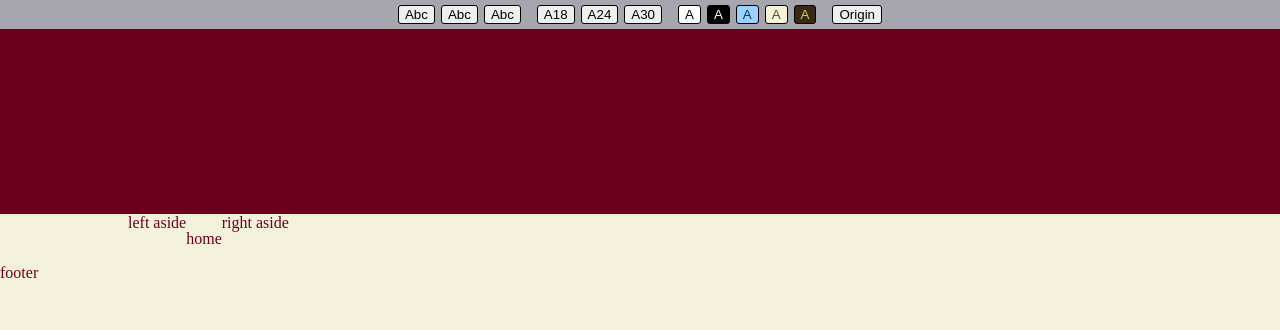
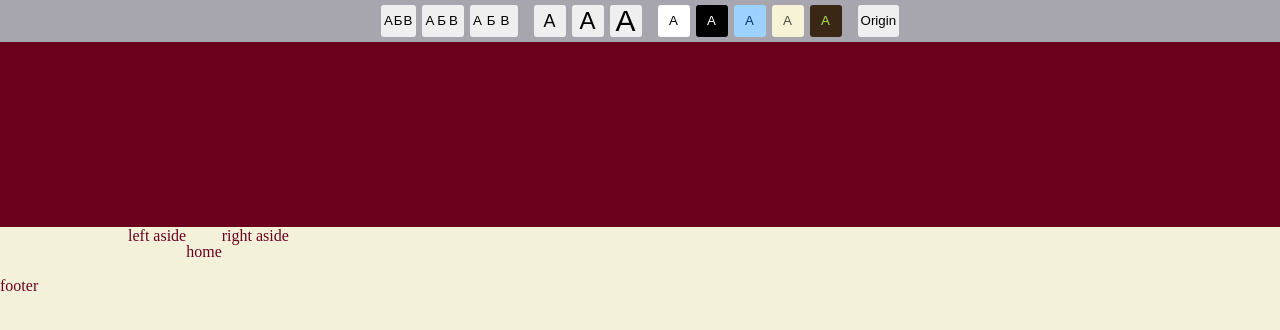
Before and after one commit to FoxTail25/liart-sw-next, a Next.js app: page / in a window 1280 px wide. Shown: the top 330 px of the page. Built offline with nearby package versions, Linux system fonts and the light colour scheme.

Commit message:
test _document

```diff
--- a/components/layout.jsx
+++ b/components/layout.jsx
@@ -1,4 +1,4 @@
-import Header from "./layout/header";
+import Header from "./layout/header/header";
 
 export default function Layout({ children }) {
 
--- a/components/layout/header.jsx
+++ b/components/layout/header/header.jsx
@@ -1,5 +1,5 @@
-import Sw_menu from "../ui/sw_menu";
-import h from '../../style/layout/header.module.scss'
+import Sw_menu from '../../ui/sw_menu/sw_menu'
+import h from './header.module.scss'
 
 export default function Header() {
 
--- a/components/ui/sw_font_btn.js
+++ /dev/null
@@ -1,6 +0,0 @@
-export default function Sw_font_btn(props) {
-
-    console.log(props)
-
-    return <button>A</button>
-}
--- /dev/null
+++ b/components/ui/sw_font_btn/sw_font_btn.jsx
@@ -0,0 +1,18 @@
+export default function Sw_font_btn(props) {
+
+    const { name, property, description, func, content } = props
+
+    // console.log(name, property, description, func, content)
+    let s = { [name]: property }
+
+    function changeFont() {
+        func(property)
+    }
+
+    return <button
+        style={s}
+        title={props.description}
+        onClick={changeFont}>
+        {content}
+    </button>
+}
--- a/components/ui/sw_menu.jsx
+++ /dev/null
@@ -1,136 +0,0 @@
-import useTheme from "../../hooks/useTheme"
-import useThemeFonts from "../../hooks/useThemeFonts"
-import useThemeLs from "../../hooks/useThemeLs"
-import sw from '../../style/layout/sw_menu.module.scss'
-import Sw_buttonColor from "./sw_color_btn"
-import Sw_font_btn from "./sw_font_btn"
-
-export default function Sw_menu() {
-  const [theme, setTheme] = useTheme()
-  const [themeFonts, setThemeFonts] = useThemeFonts()
-  const [themeLetterSpasing, setThemeLetterSpasing] = useThemeLs()
-
-  function getOriginTheme() {
-    setTheme('origin')
-    setThemeFonts('origin')
-    setThemeLetterSpasing('origin')
-  }
-
-  const themeArr = [
-    {
-      name: 'origin',
-      color: '',
-      bg: '',
-    },
-    {
-      name: 'white',
-      color: 'black',
-      bg: 'white',
-    },
-    {
-      name: 'black',
-      color: 'white',
-      bg: 'black',
-    },
-    {
-      name: 'blue',
-      color: 'rgb(6,52,98)',
-      bg: 'rgb(157,209,255)',
-    },
-    {
-      name: 'sand',
-      color: 'rgb(77,75,67)',
-      bg: 'rgb(247,243,214)',
-    },
-    {
-      name: 'green',
-      color: 'rgb(169, 228, 77)',
-      bg: 'rgb(59, 39, 22)',
-    }
-  ]
-
-  const themeFontArr = [
-    {
-      fontSize: {
-        small: {
-          property: "18px"
-        },
-        medium: {
-          property: "24px"
-        },
-        large: {
-          property: "30px"
-        }
-      },
-
-      lettrtSpasing: {
-        small: {
-          property: "1px"
-        },
-        medium: {
-          property: "3px"
-        },
-        large: {
-          property: "5px"
-        }
-
-      }
-    }
-  ]
-
-  const colorThemeBtn = () => <div className={sw.btn_block}>
-    {
-      themeArr.filter(e => e.name != 'origin').map(colorTheme =>
-        < Sw_buttonColor key={colorTheme.name}{...{
-          colorTheme,
-          setTheme
-        }} />
-      )
-    }
-  </div>
-
-
-  // const fontThemeBtn = () =>
-  //   themeFontArr.map((e, i) => e.hasOwnProperty('fontSize')
-  //     ? <div key={i} className={sw.btn_block}>
-  //       {/* {() => {
-  //         for (let s in e) {
-  //           console.log(s);
-  //           <Sw_font_btn key={e.property}{...{ name: 'fontSize', e, setThemeFonts }} />
-  //         }
-  //       }} */}
-  //       да
-  //     </div>
-  //     : <div key={i} className={sw.btn_block}>
-  //       {/* {() => {
-  //         for (let s in e) {
-  //           console.log(s);
-  //           <Sw_font_btn {...{ name: 'fontSize', e, setThemeLetterSpasing }} />
-  //         }
-  //       }} */}
-  //       нет
-  //     </div>
-  //   )
-
-
-
-
-  return <nav className={sw.sw_menu}>
-    <div className={sw.btn_block}>
-      <button onClick={() => setThemeLetterSpasing('1px')}>Abc</button>
-      <button onClick={() => setThemeLetterSpasing('3px')}>Abc</button>
-      <button onClick={() => setThemeLetterSpasing('5px')}>Abc</button>
-    </div>
-
-    <div className={sw.btn_block}>
-      <button onClick={() => setThemeFonts('18px')}>A18</button>
-      <button onClick={() => setThemeFonts('24px')}>A24</button>
-      <button onClick={() => setThemeFonts('30px')}>A30</button>
-    </div>
-    {/* {fontThemeBtn()} */}
-    {colorThemeBtn()}
-    <div className={sw.btn_block}>
-      <button onClick={getOriginTheme}>Origin</button>
-    </div>
-  </nav>
-}
--- /dev/null
+++ b/components/ui/sw_menu/sw_menu.jsx
@@ -0,0 +1,123 @@
+import useTheme from "../../../hooks/useTheme"
+import useThemeFonts from "../../../hooks/useThemeFonts"
+import useThemeLs from "../../../hooks/useThemeLs"
+import sw from './sw_menu.module.scss'
+import Sw_buttonColor from "../sw_color_btn/sw_color_btn"
+import Sw_font_btn from "../sw_font_btn/sw_font_btn"
+
+export default function Sw_menu() {
+  const [theme, setTheme] = useTheme()
+  const [themeFonts, setThemeFonts] = useThemeFonts()
+  const [themeLetterSpasing, setThemeLetterSpasing] = useThemeLs()
+
+  function getOriginTheme() {
+    setTheme('origin')
+    setThemeFonts('origin')
+    setThemeLetterSpasing('origin')
+  }
+
+  const themeArr = [
+    {
+      name: 'origin',
+      color: '',
+      bg: '',
+    },
+    {
+      name: 'white',
+      color: 'black',
+      bg: 'white',
+    },
+    {
+      name: 'black',
+      color: 'white',
+      bg: 'black',
+    },
+    {
+      name: 'blue',
+      color: 'rgb(6,52,98)',
+      bg: 'rgb(157,209,255)',
+    },
+    {
+      name: 'sand',
+      color: 'rgb(77,75,67)',
+      bg: 'rgb(247,243,214)',
+    },
+    {
+      name: 'green',
+      color: 'rgb(169, 228, 77)',
+      bg: 'rgb(59, 39, 22)',
+    }
+  ]
+
+  const themeFontSizeArr = [
+    {
+      name: 'fontSize',
+      property: "18px",
+      description: "Размер шрифта 18рх",
+      func: setThemeFonts
+    },
+    {
+      name: 'fontSize',
+      property: "24px",
+      description: "Размер шрифта 24рх",
+      func: setThemeFonts
+    },
+    {
+      name: 'fontSize',
+      property: "30px",
+      description: "Размер шрифта 30рх",
+      func: setThemeFonts
+    }
+  ]
+
+  const themeLetterSpasingArr =[
+    {
+      name: 'letterSpacing',
+      property: "1px",
+      description: "Расстояние между буквами 1рх",
+      func: setThemeLetterSpasing
+    },
+    {
+      name: 'letterSpacing',
+      property: "3px",
+      description: "Расстояние между буквами 3рх",
+      func: setThemeLetterSpasing
+    },
+    {
+      name: 'letterSpacing',
+      property: "5px",
+      description: "Расстояние между буквами 5рх",
+      func: setThemeLetterSpasing
+    }
+  ]
+
+  const colorThemeBtn = () => <div className={sw.btn_block}>
+    {
+      themeArr.filter(e => e.name != 'origin').map(colorTheme =>
+        < Sw_buttonColor key={colorTheme.name}{...{
+          colorTheme,
+          setTheme
+        }} />
+      )
+    }
+  </div>
+
+    const getFontSizeBtn = (arr, text) =>
+      arr.map( e => <Sw_font_btn key={e.property} {...{...e, ...{content:text}}}/>)
+
+
+  return <nav className={sw.sw_menu}>
+    <div className={sw.btn_block}>
+      {getFontSizeBtn(themeLetterSpasingArr, 'АБВ')}
+    </div>
+
+    <div className={sw.btn_block}>
+      {getFontSizeBtn(themeFontSizeArr, 'A')}
+
+    </div>
+    {colorThemeBtn()}
+    <div className={sw.btn_block}>
+      <button onClick={getOriginTheme}>Origin</button>
+    </div>
+  </nav>
+}
--- /dev/null
+++ b/components/ui/sw_menu/sw_menu.module.scss
@@ -0,0 +1,28 @@
+.sw_menu {
+    background: rgb(167, 165, 174);
+    display: flex;
+    flex-wrap: wrap;
+    justify-content: center;
+    align-items: center;
+
+    font-size: 18px;
+
+    .btn_block {
+        margin: 2px 5px;
+        display: flex;
+        flex-direction: row;
+        button {
+            text-align: center;
+            margin: 3px 3px;
+            border-radius: 3px;
+            border: 1px solid transparent;
+            min-width: 32px;
+            height: 32px;
+            display: flex;
+            align-items: center;
+            justify-content: center;
+            padding: 2px;
+            line-height: 32px;
+        }
+    }
+}
--- a/style/layout/sw_menu.module.scss
+++ /dev/null
@@ -1,15 +0,0 @@
-.sw_menu {
-    background: rgb(167, 165, 174);
-    display: flex;
-    flex-wrap: wrap;
-    justify-content: center;
-    .btn_block {
-        margin: 2px 5px;
-        button {
-            text-align: center;
-            margin: 3px;
-            border-radius: 3px;
-            border: 1px solid black;
-        }
-    }
-}
```
Also changed, not shown: documet.js (added, +15 -0 lines), components/layout/header/header.module.scss (renamed from style/layout/header.module.scss), components/ui/sw_color_btn/sw_color_btn.jsx (renamed from components/ui/sw_color_btn.jsx).
